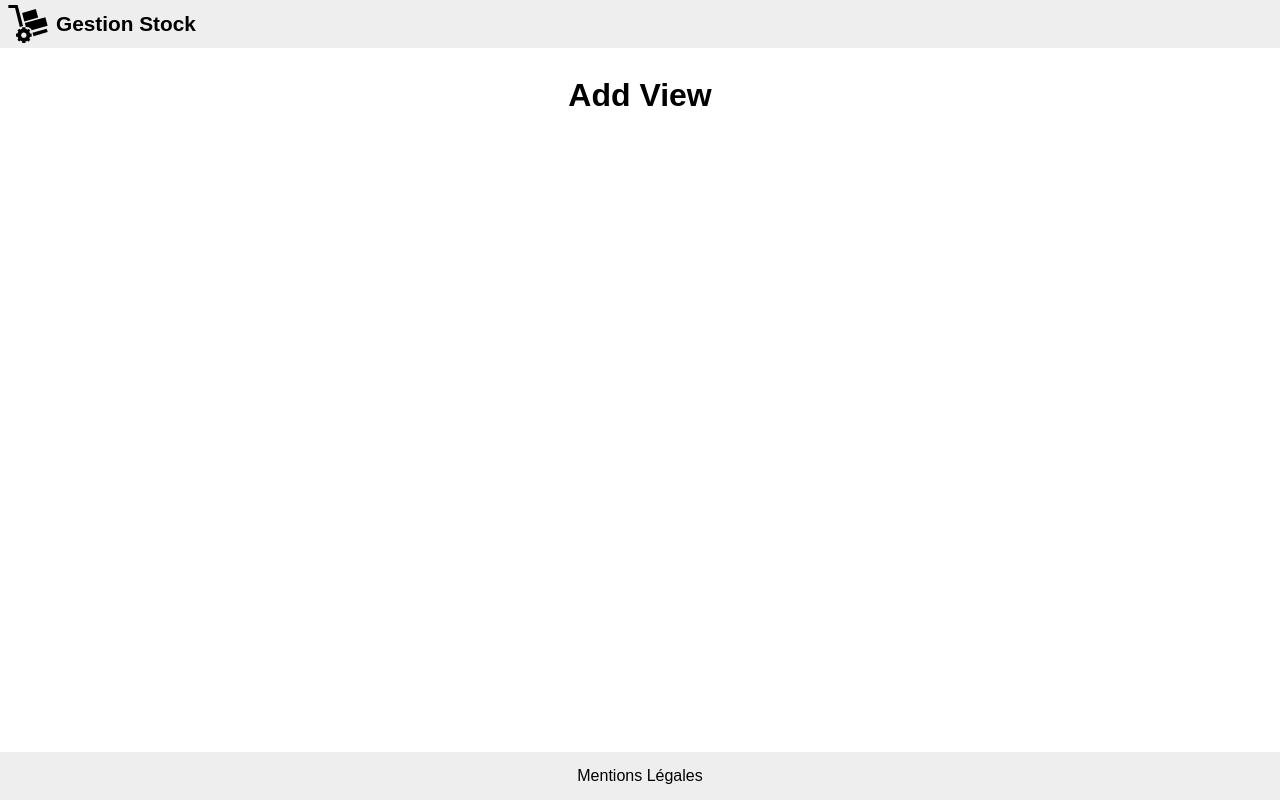
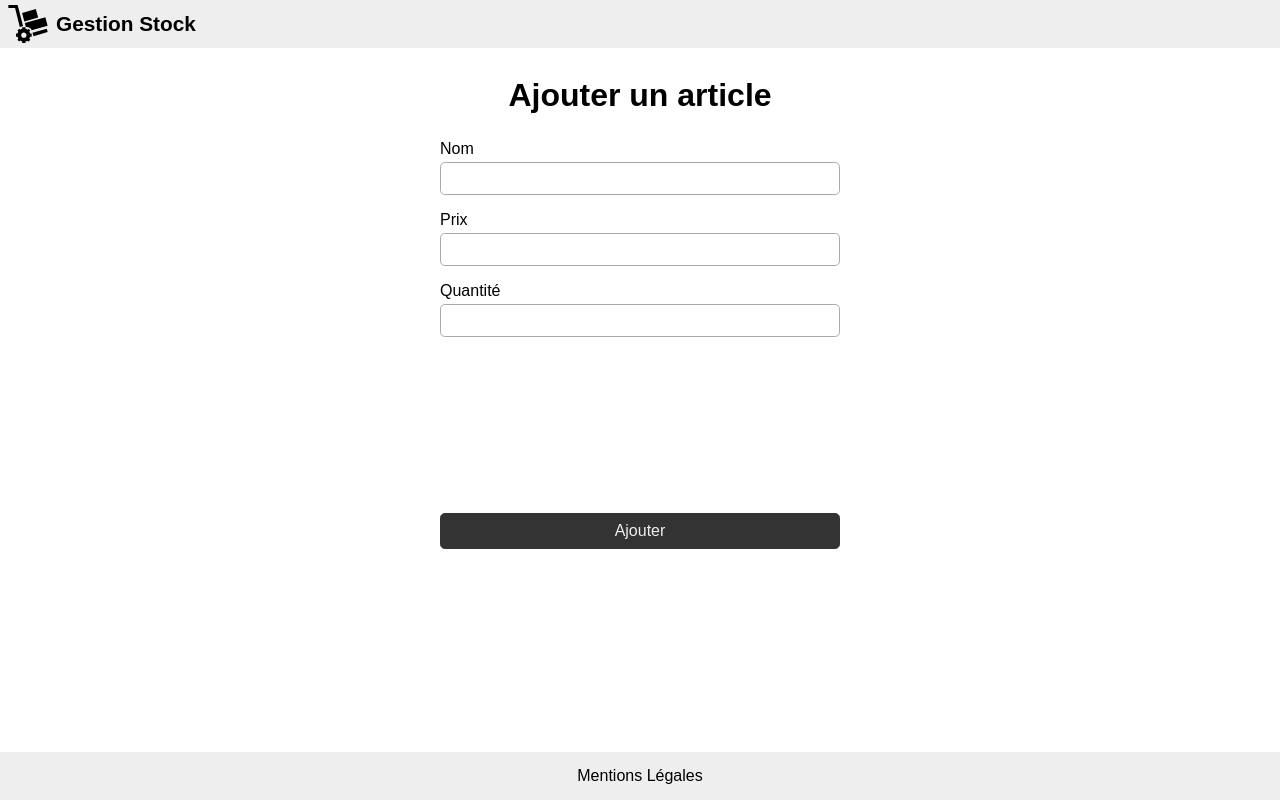
Before and after one commit to jlg-formation/vjszz1-sept-2024, a Vue app in the folder front/: page /stock/add in a window 1280 px wide. Built offline with nearby package versions, Linux system fonts and the light colour scheme.

Commit message:
dev: added form

```diff
--- /dev/null
+++ b/front/src/assets/css/form.css
@@ -0,0 +1,24 @@
+form {
+  display: flex;
+  flex-flow: column;
+  gap: 1rem;
+
+  width: 100%;
+  max-width: 25em;
+
+  label {
+    display: flex;
+    flex-flow: column;
+    gap: 0.25rem;
+
+    input {
+      padding: 0.5rem 1rem;
+      border: 0.1rem solid #aaa;
+      border-radius: 0.3rem;
+    }
+  }
+
+  button {
+    margin-top: 10rem;
+  }
+}
--- a/front/src/assets/main.css
+++ b/front/src/assets/main.css
@@ -1,5 +1,6 @@
 @import './css/button.css';
 @import './css/table.css';
+@import './css/form.css';
 
 :root {
   --light-gray: #eee;
--- a/front/src/stock/views/AddView.vue
+++ b/front/src/stock/views/AddView.vue
@@ -2,7 +2,22 @@
 
 <template>
   <main>
-    <h1>Add View</h1>
+    <h1>Ajouter un article</h1>
+    <form>
+      <label>
+        <span>Nom</span>
+        <input type="text" />
+      </label>
+      <label>
+        <span>Prix</span>
+        <input type="number" />
+      </label>
+      <label>
+        <span>Quantité</span>
+        <input type="number" />
+      </label>
+      <button class="primary">Ajouter</button>
+    </form>
   </main>
 </template>
 
--- a/front/src/stock/views/ListView.vue
+++ b/front/src/stock/views/ListView.vue
@@ -6,7 +6,7 @@
     <div class="content">
       <nav>
         <button>Rafraîchir</button>
-        <RouterLink to="add" class="button">Ajouter</RouterLink>
+        <RouterLink to="/stock/add" class="button">Ajouter</RouterLink>
         <button>Supprimer</button>
       </nav>
       <table>
```
